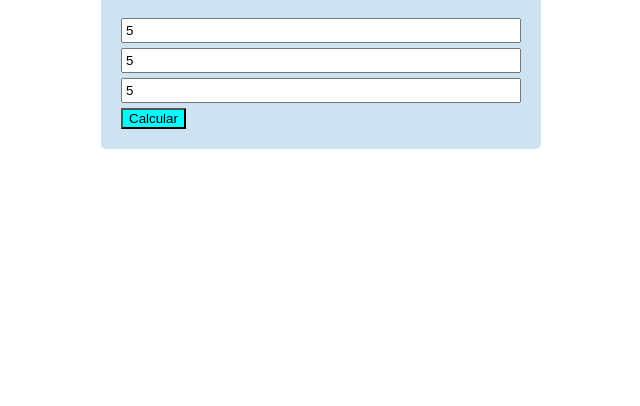
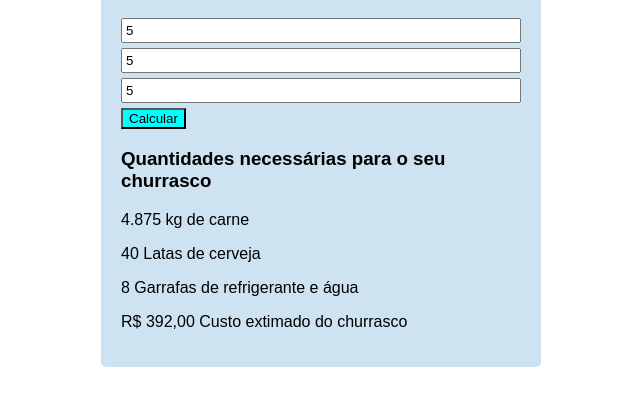
Before and after one commit to Charles-MTobias/Churrascometro, a plain HTML site: page index.html in a window 1280 px wide. Both pictures are taken after typing "5", "5", "5" into the empty fields and a click on the button "Calcular". Shown: the part 60-466 px from the top of the page, without its empty margins (319-959 px from the left). Drawn offline with Linux system fonts and the light colour scheme.

Commit message:
Squashed commit of the following:
commit bd053f46776c086fe504594ccc70be1485da790c
Author: Charles-MTobias <micael-tobias@hotmail.com>
Date:   Sun Feb 4 14:54:33 2024 -0400

    atualizações

commit 7e6e87d73d22943d361981822a74173b5fadb88c
Author: Charles-MTobias <micael-tobias@hotmail.com>
Date:   Sun Feb 4 14:25:27 2024 -0400

    anexando o javaScipt

```diff
--- a/index.html
+++ b/index.html
@@ -43,7 +43,7 @@
     <div id="header">
         <h1>Churrascômetro</h1>
         <input type="number" name="Adultos"  placeholder="Adultos" id="adultos">
-        <input type="number" name="Crianças"placeholder="Crianças" id="crianças">
+        <input type="number" name="Crianças"placeholder="Crianças" id="criancas">
         <input type="number" name="number"placeholder="Duração (h)" id="duracao">
         <button type="button" id="calc" onclick="calc()">Calcular</button>
 
@@ -52,6 +52,6 @@
         </div>
 
     </div>
-    <script src="solo.js"></script>
+    <script src="script.js"></script>
 </body>
 </html>
--- /dev/null
+++ b/script.js
@@ -0,0 +1,57 @@
+/*
+Carne - 400 gr por pessoa   + de 4 horas - 650
+Cerveja - 1200 ml por Pessoa + 4 horas - 2000 ml
+Refrigerante/agua - 1000 ml por pessoa + 4 horas 1500ml
+
+Crianças valem por 0,5
+*/
+
+let inputAdultos = document.getElementById('adultos');
+let inputCriancas = document.getElementById('criancas');
+let inputDuracao = document.getElementById('duracao');
+
+let resultado = document.getElementById('resultado')
+
+function calc(){
+    let adultos = inputAdultos.value;
+    let criancas = inputCriancas.value;
+    let duracao = inputDuracao.value;
+
+    let qtdcarne = adultos * canrPP(duracao) + criancas * canrPP(duracao)/2;
+
+    let qtdcerveja = adultos * cervejaPP(duracao);
+
+    let qtdrefri = adultos * refriPP(duracao) + criancas * refriPP(duracao);
+
+    let qtdApagar = qtdcarne/1000 * 24 + qtdcerveja /250 * 5 + qtdrefri /2000 * 10;
+
+    resultado.innerHTML = `<h3> Quantidades necessárias para o seu churrasco</h3>`
+    resultado.innerHTML += `<p> ${qtdcarne /1000} kg de carne</p>`
+    resultado.innerHTML += `<p> ${Math.ceil(qtdcerveja /250)} Latas de cerveja</p>`
+    resultado.innerHTML += `<p> ${Math.ceil(qtdrefri /2000)} Garrafas de refrigerante e água</p>`
+    resultado.innerHTML += `<p> R$ ${Math.ceil(qtdApagar)},00 Custo extimado do churrasco</p>`
+}
+
+function canrPP(duracao){
+    if (duracao <= 4){
+        return 400;
+    } else {
+        return 650;
+    }
+}
+
+function cervejaPP(duracao){
+    if (duracao <= 4){
+        return 1200;
+    } else {
+        return 2000;
+    }
+}
+
+function refriPP(duracao){
+    if(duracao <= 4){
+        return 1000;
+    } else{
+        return 1500;
+    }
+}
```
